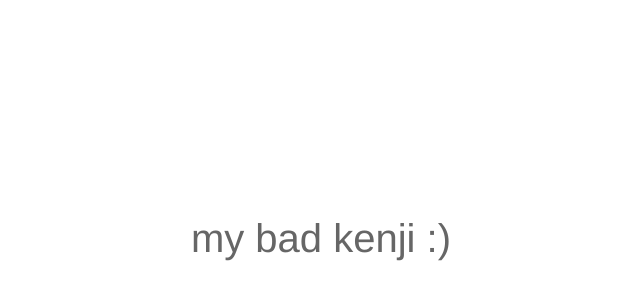
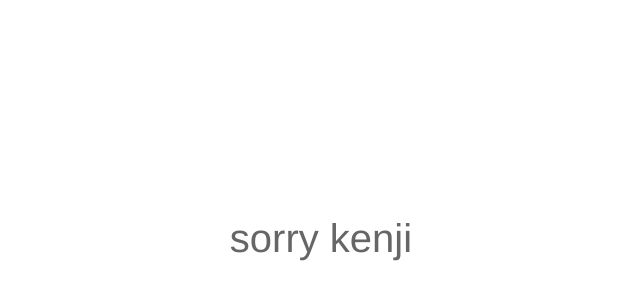
Before and after one commit to RespawnedCode/RespawnedCode.github.io, a plain HTML site: page index.html in a window 1280 px wide. Shown: the part 162-462 px from the top of the page, without its empty margins (319-959 px from the left). Drawn offline with Linux system fonts and the light colour scheme.

Commit message:
Update index.html

```diff
--- a/index.html
+++ b/index.html
@@ -2,7 +2,7 @@
 <html lang="en">
 <head>
   <meta charset="UTF-8" />
-  <title>my bad kenji :)</title>
+  <title>sorry kenji</title>
   <style>
     body {
       margin: 0;
@@ -25,6 +25,6 @@
   </style>
 </head>
 <body>
-  <h1>my bad kenji :)</h1>
+  <h1>sorry kenji</h1>
 </body>
 </html>
```
